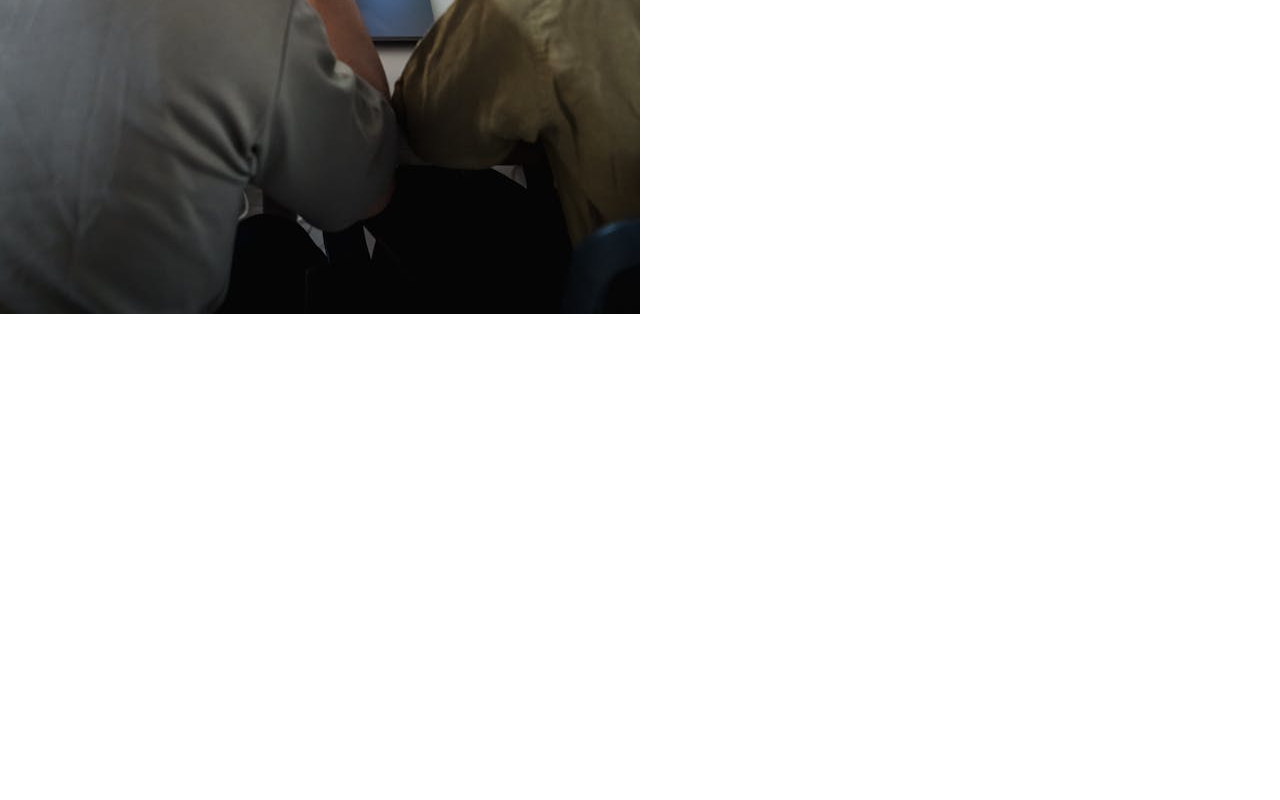
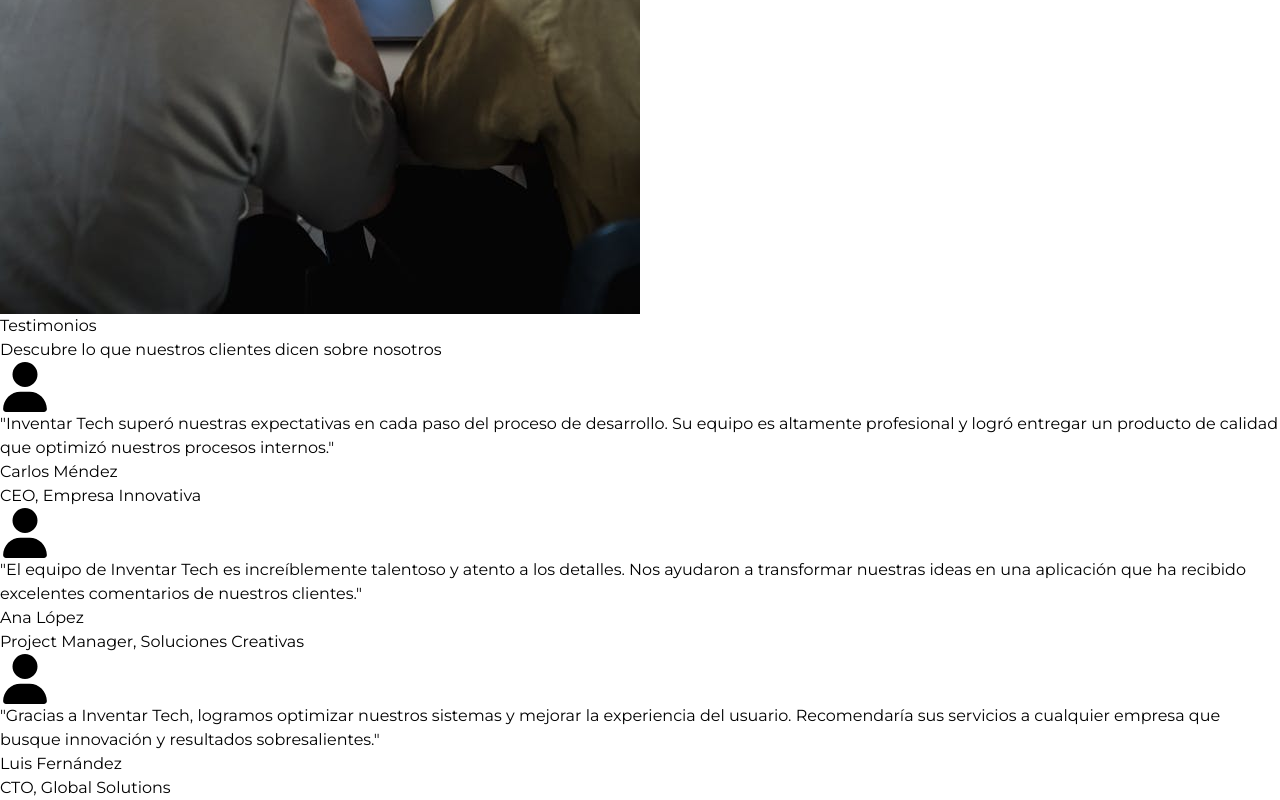
Before and after one commit to ChristianGallegos7/landingpage-inventartech, an Angular app: page / in a window 1280 px wide. Shown: the part 5163-5963 px from the top of the page. Before the commit the page ends 5477 px from the top, so only its background shows below. Built offline with nearby package versions, Linux system fonts and the light colour scheme.

Commit message:
Testimonios added

```diff
--- a/src/app/app.component.html
+++ b/src/app/app.component.html
@@ -12,6 +12,9 @@
 <!-- Sobre nosotros (historia, valores de la empresa) -->
 <app-about></app-about>
 
+<!-- Testimonios de los clientes -->
+<app-testimonios />
+
 <!-- Proyectos o Portafolio (ejemplos de trabajos realizados) -->
 <!-- <app-projects></app-projects> -->
 
--- a/src/app/app.component.ts
+++ b/src/app/app.component.ts
@@ -7,11 +7,12 @@ import { HeaderComponent } from './components/header/header.component';
 import { HeroComponent } from './components/hero/hero.component';
 import { ProjectsComponent } from './components/projects/projects.component';
 import { ServicesComponent } from './components/services/services.component';
+import { TestimoniosComponent } from './components/testimonios/testimonios.component';
 
 @Component({
   selector: 'app-root',
   standalone: true,
-  imports: [RouterOutlet, AboutComponent, ContactComponent, FooterComponent, HeaderComponent, HeroComponent,ProjectsComponent, ServicesComponent],
+  imports: [RouterOutlet, AboutComponent, ContactComponent, FooterComponent, HeaderComponent, HeroComponent,ProjectsComponent, ServicesComponent, TestimoniosComponent],
   templateUrl: './app.component.html',
   styleUrl: './app.component.css'
 })
--- a/src/app/components/services/services.component.css
+++ b/src/app/components/services/services.component.css
@@ -1,6 +1,5 @@
 /* Estilos para la sección de Servicios */
 #services {
-    background-color: #F8F1E5;
   }
 
   #services .service-card {
--- a/src/app/components/services/services.component.html
+++ b/src/app/components/services/services.component.html
@@ -1,4 +1,4 @@
-<section id="services" class="bg-[#F8F1E5] py-20">
+<section id="services" class="py-20">
     <div class="container mx-auto px-4">
         <h2 data-aos="fade-up" data-aos-delay="100" class="text-4xl font-bold mb-12 text-[#1B1D2B] text-center">
             Nuestros Servicios
--- /dev/null
+++ b/src/app/components/testimonios/testimonios.component.html
@@ -0,0 +1,57 @@
+<section class="text-gray-600 body-font">
+    <div class="container px-5 py-24 mx-auto">
+        <!-- Título de la sección -->
+        <div class="text-center mb-12">
+            <h2 class="text-3xl font-bold text-[var(--color-secondary)]">Testimonios</h2>
+            <p class="mt-2 text-lg text-[var(--color-primary)]">Descubre lo que nuestros clientes dicen sobre nosotros</p>
+        </div>
+
+        <div class="flex flex-wrap -m-4">
+            <div class="lg:w-1/3 lg:mb-0 mb-6 p-4">
+                <div class="h-full text-center flex flex-col items-center">
+                    <!-- Icono centrado -->
+                    <svg xmlns="http://www.w3.org/2000/svg" width="50" height="50" viewBox="0 0 448 512" class="mb-8">
+                        <path fill="currentColor"
+                            d="M224 256a128 128 0 1 0 0-256a128 128 0 1 0 0 256m-45.7 48C79.8 304 0 383.8 0 482.3C0 498.7 13.3 512 29.7 512h388.6c16.4 0 29.7-13.3 29.7-29.7c0-98.5-79.8-178.3-178.3-178.3z" />
+                    </svg>
+                    <p class="leading-relaxed">"Inventar Tech superó nuestras expectativas en cada paso del proceso de
+                        desarrollo. Su equipo es altamente profesional y logró entregar un producto de calidad que
+                        optimizó nuestros procesos internos."</p>
+                    <span class="inline-block h-1 w-10 rounded bg-indigo-500 mt-6 mb-4"></span>
+                    <h2 class="text-gray-900 font-medium title-font tracking-wider text-sm">Carlos Méndez</h2>
+                    <p class="text-gray-500">CEO, Empresa Innovativa</p>
+                </div>
+            </div>
+            <div class="lg:w-1/3 lg:mb-0 mb-6 p-4">
+                <div class="h-full text-center flex flex-col items-center">
+                    <!-- Icono centrado -->
+                    <svg xmlns="http://www.w3.org/2000/svg" width="50" height="50" viewBox="0 0 448 512" class="mb-8">
+                        <path fill="currentColor"
+                            d="M224 256a128 128 0 1 0 0-256a128 128 0 1 0 0 256m-45.7 48C79.8 304 0 383.8 0 482.3C0 498.7 13.3 512 29.7 512h388.6c16.4 0 29.7-13.3 29.7-29.7c0-98.5-79.8-178.3-178.3-178.3z" />
+                    </svg>
+                    <p class="leading-relaxed">"El equipo de Inventar Tech es increíblemente talentoso y atento a los
+                        detalles. Nos ayudaron a transformar nuestras ideas en una aplicación que ha recibido excelentes
+                        comentarios de nuestros clientes."</p>
+                    <span class="inline-block h-1 w-10 rounded bg-indigo-500 mt-6 mb-4"></span>
+                    <h2 class="text-gray-900 font-medium title-font tracking-wider text-sm">Ana López</h2>
+                    <p class="text-gray-500">Project Manager, Soluciones Creativas</p>
+                </div>
+            </div>
+            <div class="lg:w-1/3 lg:mb-0 p-4">
+                <div class="h-full text-center flex flex-col items-center">
+                    <!-- Icono centrado -->
+                    <svg xmlns="http://www.w3.org/2000/svg" width="50" height="50" viewBox="0 0 448 512" class="mb-8">
+                        <path fill="currentColor"
+                            d="M224 256a128 128 0 1 0 0-256a128 128 0 1 0 0 256m-45.7 48C79.8 304 0 383.8 0 482.3C0 498.7 13.3 512 29.7 512h388.6c16.4 0 29.7-13.3 29.7-29.7c0-98.5-79.8-178.3-178.3-178.3z" />
+                    </svg>
+                    <p class="leading-relaxed">"Gracias a Inventar Tech, logramos optimizar nuestros sistemas y mejorar
+                        la experiencia del usuario. Recomendaría sus servicios a cualquier empresa que busque innovación
+                        y resultados sobresalientes."</p>
+                    <span class="inline-block h-1 w-10 rounded bg-indigo-500 mt-6 mb-4"></span>
+                    <h2 class="text-gray-900 font-medium title-font tracking-wider text-sm">Luis Fernández</h2>
+                    <p class="text-gray-500">CTO, Global Solutions</p>
+                </div>
+            </div>
+        </div>
+    </div>
+</section>
--- /dev/null
+++ b/src/app/components/testimonios/testimonios.component.ts
@@ -0,0 +1,15 @@
+import { Component } from '@angular/core';
+import { FontAwesomeModule } from '@fortawesome/angular-fontawesome'; // Importa el módulo de Font Awesome
+import { faUser } from '@fortawesome/free-solid-svg-icons'; // Importa los íconos
+
+
+@Component({
+  selector: 'app-testimonios',
+  standalone: true,
+  imports: [FontAwesomeModule],
+  templateUrl: './testimonios.component.html',
+  styleUrl: './testimonios.component.css'
+})
+export class TestimoniosComponent {
+  faUser = faUser;
+}
```
Also changed, not shown: src/app/components/testimonios/testimonios.component.css (added).
